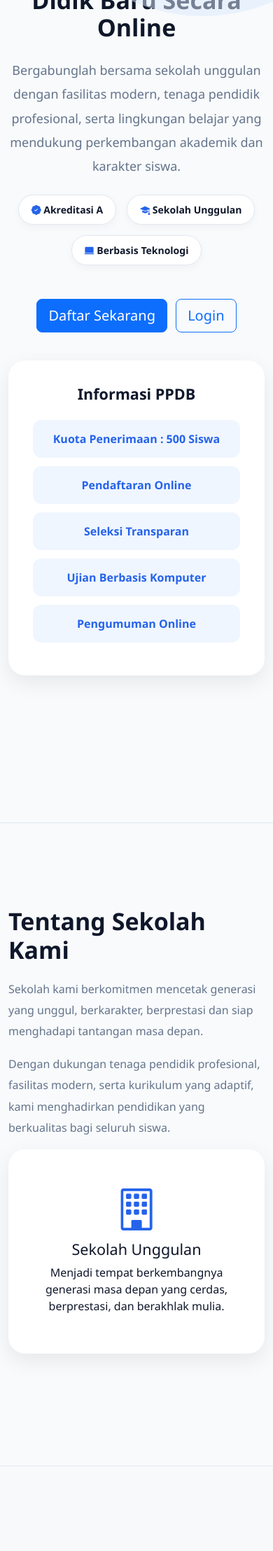
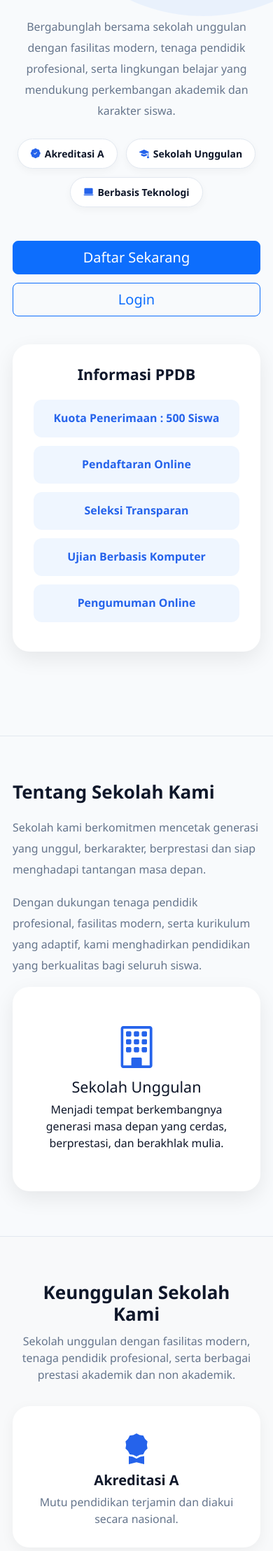
Before and after one commit to MUZAKI1453/ppdb, a Flask app: page / in a window 390 px wide; the page is wider, and only the part inside the window is pictured. Shown: the part 368-2584 px from the top of that part at 70% size. Run offline with Flask 3, Linux system fonts and the light colour scheme; some libraries are stand-ins or nearby versions.

Commit message:
tampilan web ppdb

```diff
--- a/static/css/app.css
+++ b/static/css/app.css
@@ -23,6 +23,16 @@
    GLOBAL
 ================================================== */
 
+* {
+    box-sizing: border-box;
+}
+
+html {
+    /* Prevents iOS Safari from auto-zooming text and keeps
+       rem-based scaling predictable across devices */
+    -webkit-text-size-adjust: 100%;
+}
+
 body {
 
     background: var(--background);
@@ -31,22 +41,40 @@ body {
     font-family: 'Segoe UI', sans-serif;
 
     overflow-x: hidden;
+
+    /* fluid base size: never below 15px, never above 16px */
+    font-size: clamp(15px, 1vw + 12px, 16px);
 }
 
 a {
     text-decoration: none;
 }
 
+img {
+    max-width: 100%;
+    height: auto;
+}
+
+/* ==================================================
+   SECTION SPACING (mobile-first)
+   Root cause of the "berantakan" mobile layout:
+   the old rules forced every section[id] to
+   min-height:100vh + flex-centering, which either
+   crushed tall stacked content or left huge empty
+   gaps depending on viewport height. That is removed
+   below and replaced with sane, fluid spacing.
+================================================== */
+
 .section {
 
-    padding: 120px 0;
+    padding: 64px 0;
 
     position: relative;
 }
 
 .section + .section {
 
-    margin-top: 40px;
+    margin-top: 0;
 }
 
 .section-divider {
@@ -59,13 +87,27 @@ a {
     background: white;
 }
 
+/* Sections no longer force viewport height or vertical
+   centering — they size to their content, which is what
+   keeps things from overlapping/clipping on short mobile
+   viewports. */
 section[id] {
 
-    min-height: 100vh;
+    display: block;
+}
 
-    display: flex;
+@media (min-width: 768px) {
 
-    align-items: center;
+    .section {
+        padding: 90px 0;
+    }
+}
+
+@media (min-width: 1200px) {
+
+    .section {
+        padding: 120px 0;
+    }
 }
 
 /* ==================================================
@@ -137,17 +181,34 @@ section[id] {
     color: var(--primary) !important;
 }
 
+@media (max-width: 991px) {
+
+    /* Collapsed offcanvas/dropdown menu should not force
+       horizontal scrolling and needs breathing room */
+    .navbar-custom .navbar-collapse {
+        margin-top: 12px;
+    }
+
+    .navbar-custom .nav-link {
+        margin: 4px 0;
+    }
+}
+
 
 /* ==================================================
    HERO SECTION
 ================================================== */
 .hero-section {
 
-    padding: 150px 0 90px;
+    padding: 110px 0 60px;
 
-    margin-bottom: 120px;
+    margin-bottom: 60px;
 
     position: relative;
+
+    /* clip the decorative circle so it can never create
+       horizontal overflow / a stray scrollbar on mobile */
+    overflow: hidden;
 }
 
 .hero-section::before {
@@ -167,6 +228,13 @@ section[id] {
     right: -150px;
 
     opacity: .5;
+
+    z-index: 0;
+}
+
+.hero-section .container {
+    position: relative;
+    z-index: 1;
 }
 
 .hero-badge {
@@ -199,7 +267,7 @@ section[id] {
 
     color: var(--muted);
 
-    font-size: 18px;
+    font-size: clamp(15px, 1vw + 12px, 18px);
 
     line-height: 1.9;
 }
@@ -210,7 +278,7 @@ section[id] {
 
     flex-wrap: wrap;
 
-    gap: 15px;
+    gap: 12px;
 
     margin-top: 25px;
 }
@@ -230,11 +298,40 @@ section[id] {
     font-weight: 600;
 
     box-shadow: 0 4px 12px rgba(0, 0, 0, .04);
+
+    display: inline-flex;
+    align-items: center;
+    gap: 6px;
 }
 
 .hero-info i {
 
     color: var(--primary);
+}
+
+/* CTA buttons: side-by-side on larger screens, full width
+   stacked on small phones so long labels never wrap oddly
+   or overflow the viewport */
+.hero-section .mt-5 {
+    display: flex;
+    flex-wrap: wrap;
+    gap: 12px;
+}
+
+.hero-section .mt-5 .btn {
+    margin: 0 !important;
+}
+
+@media (max-width: 575px) {
+
+    .hero-section .mt-5 {
+        flex-direction: column;
+    }
+
+    .hero-section .mt-5 .btn {
+        width: 100%;
+        text-align: center;
+    }
 }
 
 
@@ -246,7 +343,7 @@ section[id] {
 
     background: white;
 
-    padding: 35px;
+    padding: 30px;
 
     border-radius: 24px;
 
@@ -330,7 +438,7 @@ section[id] {
 
 .section-title-left {
 
-    font-size: 42px;
+    font-size: clamp(26px, 3vw + 14px, 42px);
 
     font-weight: 800;
 
@@ -348,7 +456,7 @@ section[id] {
 
     background: white;
 
-    padding: 40px;
+    padding: 40px 28px;
 
     text-align: center;
 
@@ -375,12 +483,14 @@ section[id] {
 
     text-align: center;
 
-    margin-bottom: 60px;
+    margin-bottom: 48px;
+
+    padding: 0 8px;
 }
 
 .section-header h2 {
 
-    font-size: 40px;
+    font-size: clamp(26px, 3vw + 12px, 40px);
 
     font-weight: 800;
 }
@@ -391,7 +501,7 @@ section[id] {
 
     max-width: 700px;
 
-    margin: auto;
+    margin: 12px auto 0;
 }
 
 
@@ -405,13 +515,15 @@ section[id] {
 
     border-radius: 24px;
 
-    padding: 35px;
+    padding: 28px 20px;
 
     text-align: center;
 
     box-shadow: 0 5px 20px rgba(0, 0, 0, .05);
 
     transition: .3s;
+
+    height: 100%;
 }
 
 .feature-card:hover {
@@ -421,21 +533,26 @@ section[id] {
 
 .feature-card i {
 
-    font-size: 50px;
+    font-size: 44px;
 
     color: var(--primary);
 
-    margin-bottom: 20px;
+    margin-bottom: 18px;
 }
 
-.feature-card h5 {
+.feature-card h5,
+.feature-card h6 {
 
     font-weight: 700;
+
+    margin-bottom: 8px;
 }
 
 .feature-card p {
 
     color: var(--muted);
+
+    margin: 0;
 }
 
 
@@ -552,20 +726,42 @@ section[id] {
 
 
 /* ==================================================
-   RESPONSIVE
+   RESPONSIVE — GRID DENSITY
+   Bootstrap's col-md-* already stacks to one column
+   below 768px; on phones that makes long lists (4
+   feature cards, 4 stats, 6 alur steps) feel like an
+   endless scroll. Give those a 2-up grid on small
+   screens instead of a full single column.
+================================================== */
+
+@media (max-width: 767.98px) {
+
+    #keunggulan .row.g-4.mb-5 > [class*="col-"],
+    #keunggulan .row.g-4:last-child > [class*="col-"],
+    #alur .row.g-4 > [class*="col-"] {
+        flex: 0 0 50%;
+        max-width: 50%;
+    }
+}
+
+@media (max-width: 420px) {
+
+    /* Very small phones: fall back to a single column so
+       card text never gets cramped */
+    #keunggulan .row.g-4.mb-5 > [class*="col-"],
+    #keunggulan .row.g-4:last-child > [class*="col-"],
+    #alur .row.g-4 > [class*="col-"] {
+        flex: 0 0 100%;
+        max-width: 100%;
+    }
+}
+
+
+/* ==================================================
+   RESPONSIVE — TYPOGRAPHY / LAYOUT TWEAKS
 ================================================== */
 
 @media (max-width: 992px) {
-
-    .hero-title {
-
-        font-size: 42px;
-    }
-
-    .section-title-left {
-
-        font-size: 34px;
-    }
 
     .hero-card {
 
@@ -585,18 +781,24 @@ section[id] {
         justify-content: center;
     }
 
-    .hero-title {
+    .hero-section .mt-5 {
+        justify-content: center;
+    }
+}
 
-        font-size: 34px;
+@media (max-width: 575px) {
+
+    .container {
+        padding-left: 18px;
+        padding-right: 18px;
     }
 
-    .section-header h2 {
-
-        font-size: 30px;
+    .hero-badge {
+        font-size: 12px;
+        padding: 10px 14px;
     }
 
-    .cta-section h2 {
-
-        font-size: 32px;
+    .section-header {
+        margin-bottom: 32px;
     }
 }
--- a/templates/index.html
+++ b/templates/index.html
@@ -223,7 +223,7 @@
 
             <div class="row g-4 mb-5">
 
-                <div class="col-md-3">
+                <div class="col-6 col-md-3">
 
                     <div class="feature-card">
 
@@ -242,7 +242,7 @@
 
                 </div>
 
-                <div class="col-md-3">
+                <div class="col-6 col-md-3">
 
                     <div class="feature-card">
 
@@ -261,7 +261,7 @@
 
                 </div>
 
-                <div class="col-md-3">
+                <div class="col-6 col-md-3">
 
                     <div class="feature-card">
 
@@ -280,7 +280,7 @@
 
                 </div>
 
-                <div class="col-md-3">
+                <div class="col-6 col-md-3">
 
                     <div class="feature-card">
 
@@ -305,7 +305,7 @@
 
             <div class="row g-4">
 
-                <div class="col-md-3">
+                <div class="col-6 col-md-3">
 
                     <div class="stat-box">
 
@@ -321,7 +321,7 @@
 
                 </div>
 
-                <div class="col-md-3">
+                <div class="col-6 col-md-3">
 
                     <div class="stat-box">
 
@@ -337,7 +337,7 @@
 
                 </div>
 
-                <div class="col-md-3">
+                <div class="col-6 col-md-3">
 
                     <div class="stat-box">
 
@@ -353,7 +353,7 @@
 
                 </div>
 
-                <div class="col-md-3">
+                <div class="col-6 col-md-3">
 
                     <div class="stat-box">
 
@@ -402,7 +402,7 @@
 
             <div class="row g-4">
 
-                <div class="col-md-2">
+                <div class="col-4 col-md-2">
 
                     <div class="feature-card">
 
@@ -416,7 +416,7 @@
 
                 </div>
 
-                <div class="col-md-2">
+                <div class="col-4 col-md-2">
 
                     <div class="feature-card">
 
@@ -430,7 +430,7 @@
 
                 </div>
 
-                <div class="col-md-2">
+                <div class="col-4 col-md-2">
 
                     <div class="feature-card">
 
@@ -444,7 +444,7 @@
 
                 </div>
 
-                <div class="col-md-2">
+                <div class="col-4 col-md-2">
 
                     <div class="feature-card">
 
@@ -458,7 +458,7 @@
 
                 </div>
 
-                <div class="col-md-2">
+                <div class="col-4 col-md-2">
 
                     <div class="feature-card">
 
@@ -472,7 +472,7 @@
 
                 </div>
 
-                <div class="col-md-2">
+                <div class="col-4 col-md-2">
 
                     <div class="feature-card">
 
@@ -512,6 +512,8 @@
 
             <div class="schedule-card">
 
+                <div class="table-responsive">
+
                     <table class="table mb-0">
 
                         <tbody>
@@ -539,6 +541,8 @@
                         </tbody>
 
                     </table>
+
+                </div>
 
             </div>
 
```
Also changed, not shown: other parts of static/css/app.css (+77 -7 lines). Lines whose indentation alone changed are shown as unchanged.
